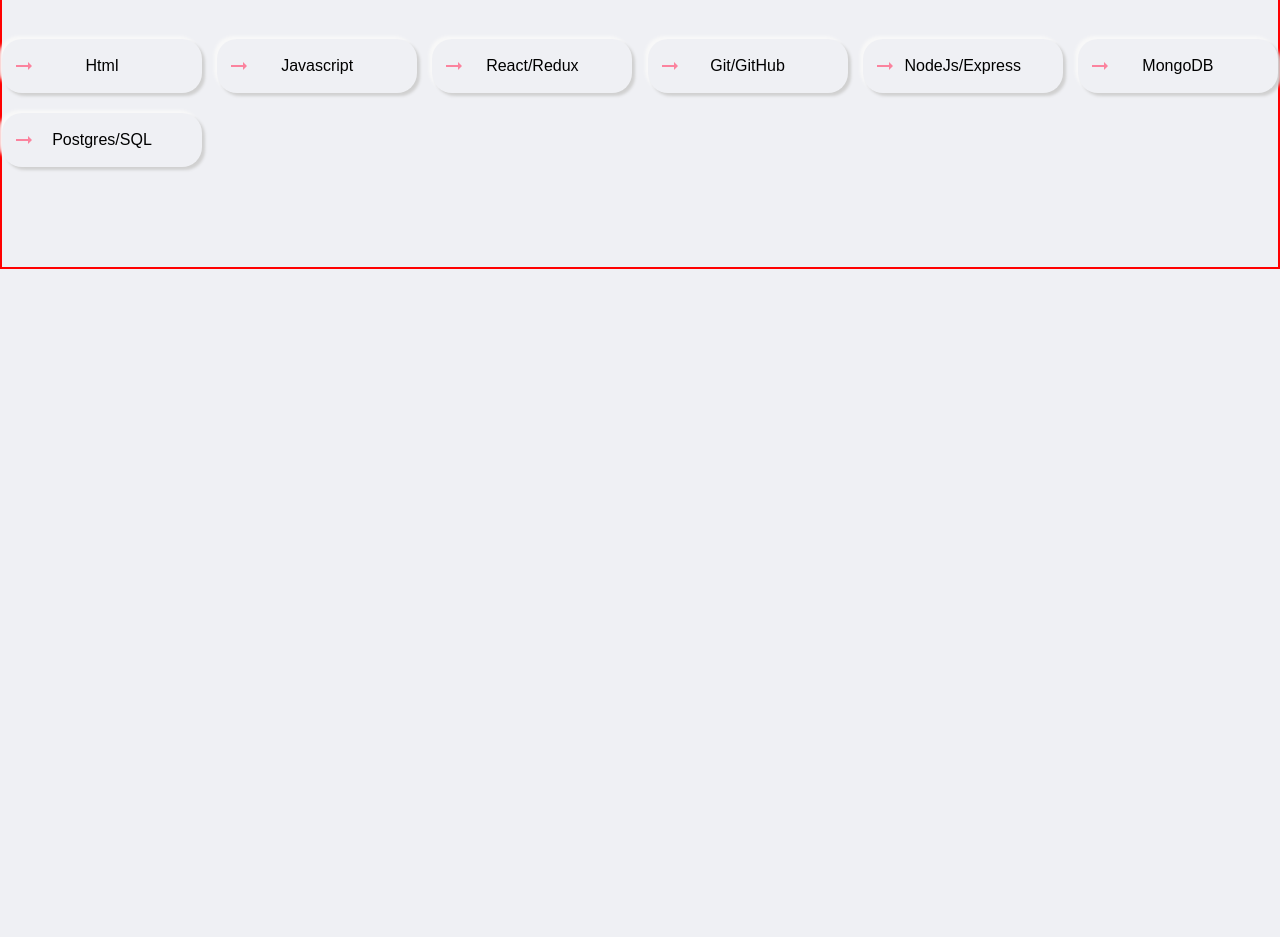
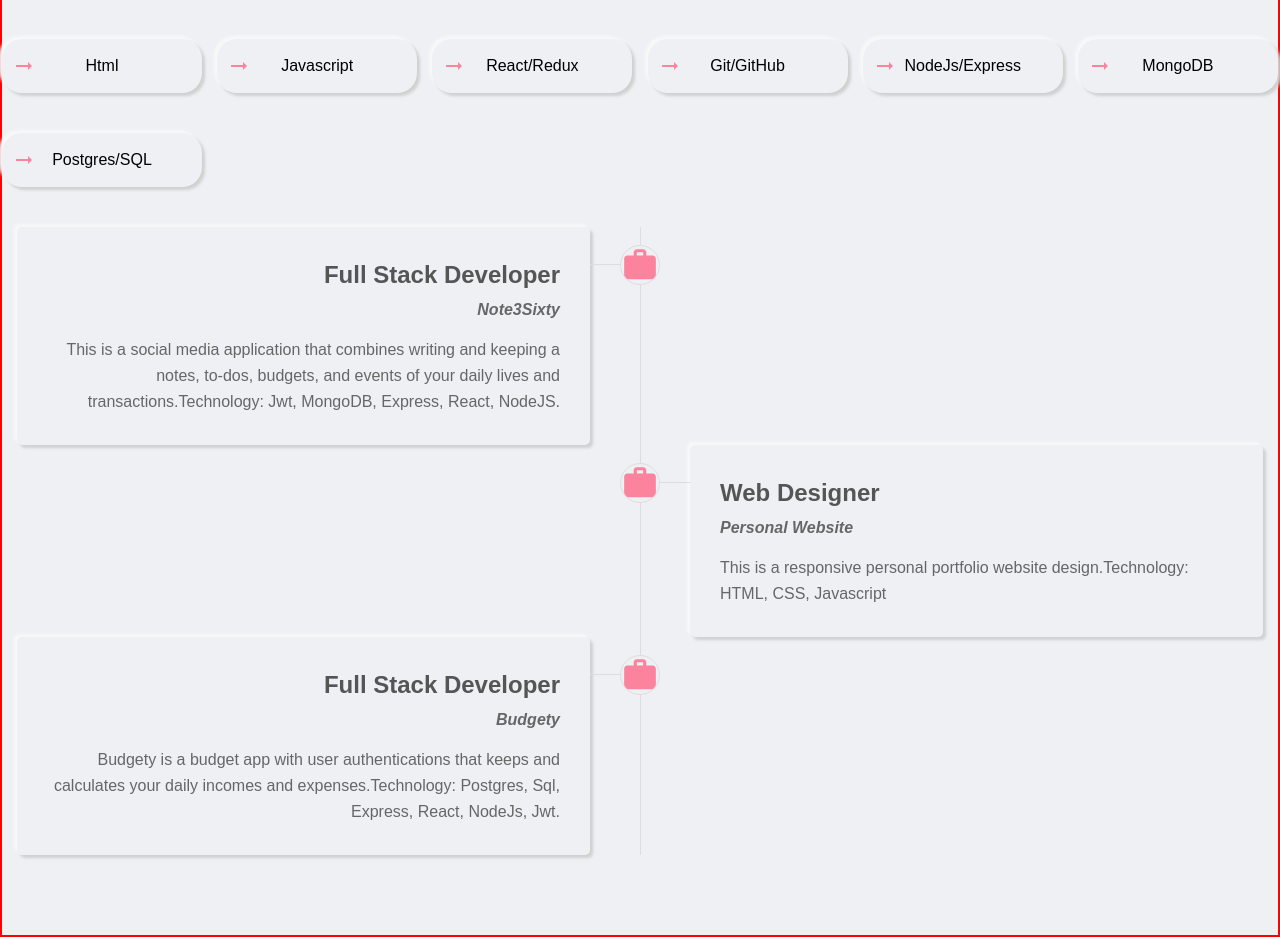
Before and after one commit to TimothyAttah/react-portfolio-design, a React (Create React App) app in the folder client/: page / in a window 1280 px wide. Shown: the part 1840-2777 px from the top of the page. Before the commit the page ends 2109 px from the top, so only its background shows below. Built offline with nearby package versions, Linux system fonts and the light colour scheme.

Commit message:
Created experience component

```diff
--- /dev/null
+++ b/client/src/components/experience/Experience.jsx
@@ -0,0 +1,164 @@
+import React from 'react';
+import styled from 'styled-components';
+import { Wrapper } from '../../styles/globalStyles';
+import { Work } from '@material-ui/icons';
+
+export const ExperienceContainer = styled.div`
+  padding-bottom: 80px;
+`;
+export const TimeLine = styled.div`
+  flex: 0 0 100%;
+  max-width: 100%;
+  position: relative;
+  ::before{
+    content: '';
+    width: 1px;
+    height: 100%;
+    position: absolute;
+    background-color: var(--bg-black-100);
+    left: 50%;
+    top: 0;
+  }
+`;
+export const TimeLineItem = styled.div`
+	/* background-color: red; */
+	flex: 0 0 100%;
+	max-width: 100%;
+	padding: 0 15px;
+	:nth-child(odd) {
+		padding-right: calc(50% + 50px);
+		text-align: right;
+		.MuiSvgIcon-root {
+			right: -70px;
+		}
+		> ::before {
+			right: -30px;
+		}
+	}
+	:nth-child(even) {
+		padding-left: calc(50% + 50px);
+		.MuiSvgIcon-root {
+			left: -70px;
+		}
+		> ::before {
+			left: -30px;
+		}
+	}
+`;
+export const TimeLineItemInner = styled.div`
+	padding: 30px;
+	border-radius: 5px;
+	position: relative;
+	::before {
+		content: '';
+		position: absolute;
+		width: 30px;
+		height: 1px;
+		background-color: var(--bg-black-100);
+		top: 37px;
+		z-index: 1;
+	}
+	.MuiSvgIcon-root {
+		height: 40px;
+		width: 40px;
+		background-color: var(--bg-black-50);
+		text-align: center;
+		border: 1px solid var(--bg-black-100);
+		line-height: 40px;
+		border-radius: 50%;
+		font-size: 0.8rem;
+		color: var(--skin-color);
+		position: absolute;
+		top: 18px;
+	}
+	span {
+		font-weight: 500;
+		color: var(--skin-color);
+		display: block;
+		margin: 0 0 10px;
+		text-transform: capitalize;
+	}
+	h3 {
+		font-size: 1.5rem;
+		color: var(--text-black-700);
+		font-weight: 600;
+		margin: 0 0 5px;
+		text-transform: capitalize;
+	}
+	h4 {
+		font-size: 1rem;
+		font-style: italic;
+		color: var(--text-black-600);
+		font-weight: 600;
+		margin: 0;
+		text-transform: capitalize;
+	}
+	p {
+		font-size: 1rem;
+		color: var(--text-black-600);
+		margin: 15px 0 0;
+		line-height: 26px;
+	}
+`;
+
+export const Experience = () => {
+  return (
+    	// <!-- Experience start -->
+				<Wrapper>
+					<ExperienceContainer className="experience tab-content">
+						<Wrapper>
+							<TimeLine className="timeline">
+								<Wrapper className="row">
+									{/* <!-- Timeline item start --> */}
+									<TimeLineItem className="timeline-item">
+										<TimeLineItemInner className="timeline-item-inner outer-shadow">
+											<Work />
+											{/* <!-- <span className="icon">IC</span> --> */}
+											{/* <!-- <span className="t-date">Sep, 2018 - Present</span> --> */}
+											<h3>full stack developer</h3>
+											<h4>Note3Sixty</h4>
+											<p>
+												This is a social media application that combines writing and keeping a
+												notes, to-dos, budgets, and events of your daily lives and transactions.
+												<strong>Technology: Jwt, MongoDB, Express, React, NodeJS.</strong>
+											</p>
+										</TimeLineItemInner>
+									</TimeLineItem>
+									{/* <!-- Timeline item end --> */}
+									{/* <!-- Timeline item start --> */}
+									<TimeLineItem className="timeline-item">
+										<TimeLineItemInner className="timeline-item-inner outer-shadow">
+											<Work />
+											{/* <!-- <span className="t-date">Sep, 2016 - Oct, 2017</span> --> */}
+											<h3>web designer</h3>
+											<h4>Personal Website</h4>
+											<p>
+												This is a responsive personal portfolio website design.
+												<strong>Technology: HTML, CSS, Javascript</strong>
+											</p>
+										</TimeLineItemInner>
+									</TimeLineItem>
+									{/* <!-- Timeline item end --> */}
+									{/* <!-- Timeline item start --> */}
+									<TimeLineItem className="timeline-item">
+										<TimeLineItemInner className="timeline-item-inner outer-shadow">
+											<Work />
+											{/* <!-- <span className="t-date">Sep, 2014 - Jun, 2016</span> --> */}
+											<h3>Full Stack developer</h3>
+											<h4>Budgety</h4>
+											<p>
+												Budgety is a budget app with user authentications that keeps and
+												calculates your daily incomes and expenses.
+												<strong>Technology: Postgres, Sql, Express, React, NodeJs, Jwt.</strong>
+											</p>
+										</TimeLineItemInner>
+									</TimeLineItem>
+									{/* <!-- Timeline item end --> */}
+								</Wrapper>
+							</TimeLine>
+						</Wrapper>
+					</ExperienceContainer>
+				</Wrapper>
+				// <!-- Experience end -->
+  )
+}
--- a/client/src/components/skills/Skills.jsx
+++ b/client/src/components/skills/Skills.jsx
@@ -8,7 +8,7 @@ export const SkillItem = styled.div`
 	display: flex;
 	justify-content: center;
 	padding: 15px 0;
-	margin-bottom: 20px;
+	margin-bottom: 40px;
 	position: relative;
 	border-radius: 20px;
 	color: var(--text-black-900);
--- a/client/src/pages/about/About.jsx
+++ b/client/src/pages/about/About.jsx
@@ -7,9 +7,10 @@ import PDF from '../../timothyattah.pdf'
 import { Button } from '../../components/buttons';
 import { Link } from 'react-router-dom';
 import { Skills } from '../../components/skills/Skills';
+import { Experience } from '../../components/experience/Experience';
 
 export const AboutSection = styled.section`
-  padding: 80px 0 80px;
+  padding: 80px 0 0;
   min-height: 100vh;
 `;
 
@@ -198,7 +199,8 @@ export const About = () => {
       {/* ABOUT TABS END */ }
       {/* <!-- Skills start --> */}
 			<Skills />
-				{/* <!-- Skills end --> */}
+      {/* <!-- Skills end --> */ }
+      <Experience />
 		</AboutSection>
 	);
 }
```
